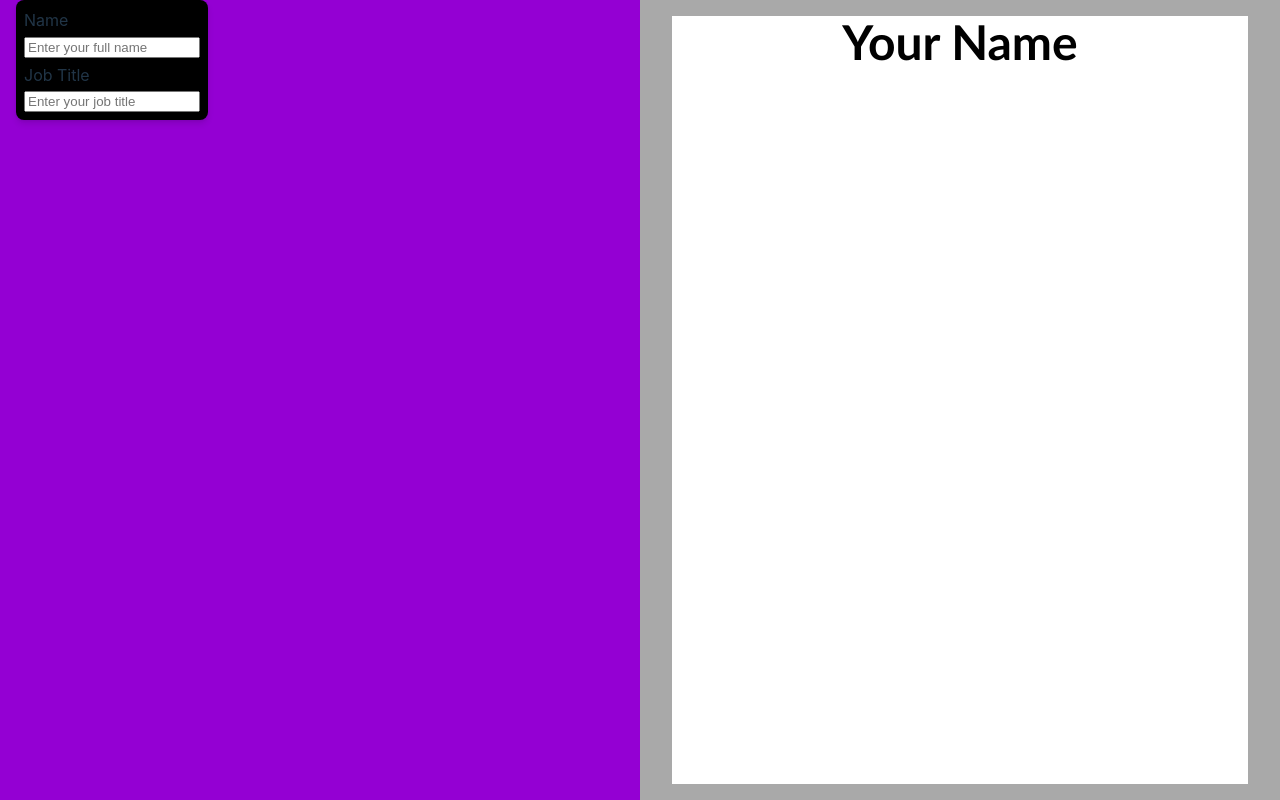
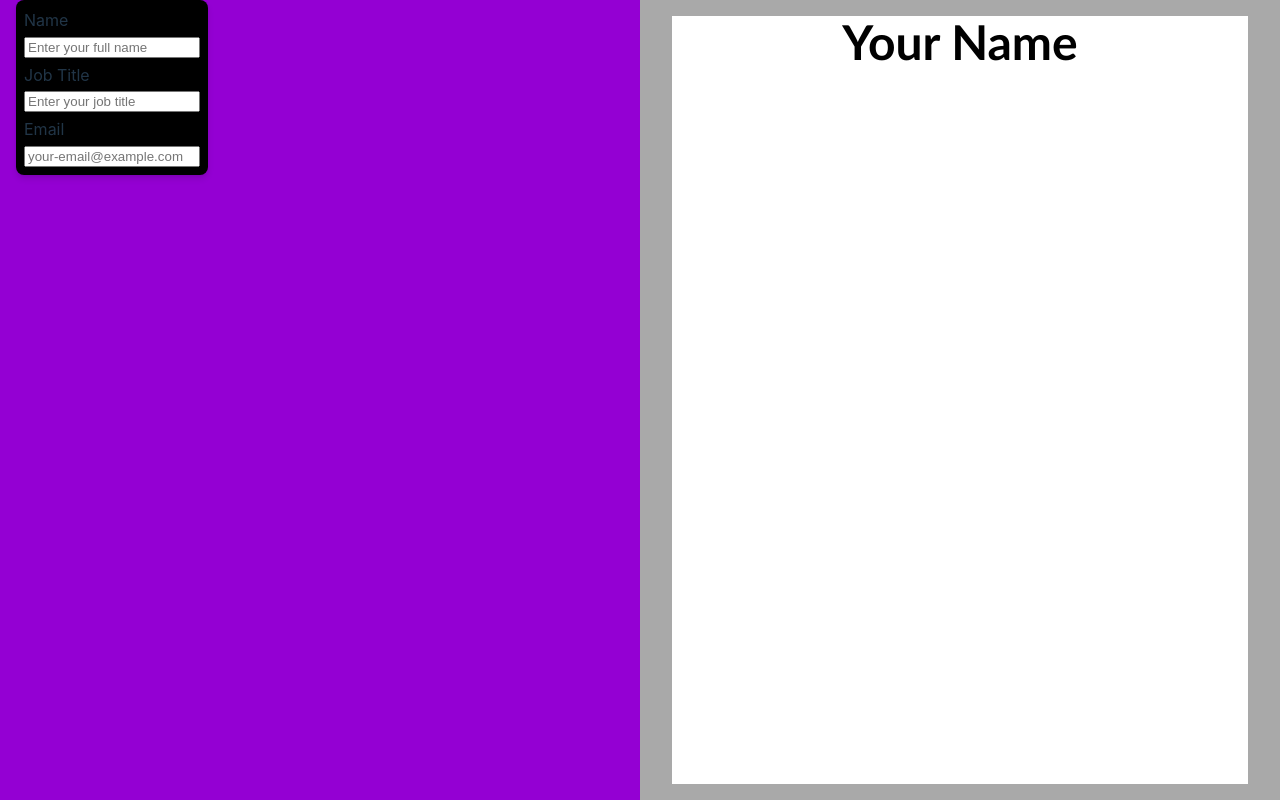
Before and after one commit to gonfuentes112/cvapp, a React (Vite) app: page / in a window 1280 px wide. Built offline with nearby package versions, Linux system fonts and the light colour scheme.

Commit message:
feat: add email

```diff
--- a/src/App.jsx
+++ b/src/App.jsx
@@ -6,19 +6,24 @@ import Cv from "./components/cv";
 function App() {
   const [name, setName] = useState("");
   const [title, setTitle] = useState("");
-  // const [email, setEmail] = useState('')
+  const [email, setEmail] = useState("");
+  const [validEmail, setValidEmail] = useState(true);
   // const [phone, setPhone] = useState('')
 
   function handleEdit(e) {
     const target = e.target;
     if (target.className.includes("nameInput")) setName(target.value);
     if (target.className.includes("titleInput")) setTitle(target.value);
+    if (target.className.includes("emailInput")) {
+      setEmail(target.value);
+      setValidEmail(target.validity.valid);
+    }
   }
 
   return (
     <>
-      <Forms handleEdit={handleEdit}></Forms>
-      <Cv name={name} title={title}></Cv>
+      <Forms handleEdit={handleEdit} validEmail={validEmail}></Forms>
+      <Cv name={name} title={title} email={email} ></Cv>
     </>
   );
 }
--- a/src/components/cv.jsx
+++ b/src/components/cv.jsx
@@ -1,6 +1,7 @@
 import "../styles/cv.css";
+import Email from "./email";
 
-function Cv({ name, title }) {
+function Cv({ name, title, email }) {
   if (!name) {
     name = "Your Name";
   }
@@ -9,6 +10,7 @@ function Cv({ name, title }) {
       <div className="cv-sheet">
         <h1>{name}</h1>
         <h2>{title}</h2>
+        {email && <Email email={email}/>}
       </div>
     </div>
   );
--- /dev/null
+++ b/src/components/email.jsx
@@ -0,0 +1,11 @@
+import '../styles/email.css';
+function Email({email}) {
+    return <div className='emailContainer'>
+    <svg xmlns="http://www.w3.org/2000/svg" viewBox="0 0 24 24">
+        <title>email</title>
+        <path d="M20,8L12,13L4,8V6L12,11L20,6M20,4H4C2.89,4 2,4.89 2,6V18A2,2 0 0,0 4,20H20A2,2 0 0,0 22,18V6C22,4.89 21.1,4 20,4Z" />
+    </svg> {email}
+    </div>
+}
+
+export default Email
--- a/src/components/forms.jsx
+++ b/src/components/forms.jsx
@@ -1,6 +1,6 @@
 import "../styles/forms.css";
 
-function Forms({handleEdit }) {
+function Forms({handleEdit, validEmail }) {
   return (
     <div className="forms-body">
       <form>
@@ -20,6 +20,15 @@ function Forms({handleEdit }) {
           placeholder="Enter your job title"
           onChange={handleEdit}
         />
+      <label htmlFor="emailLabel">Email</label>
+        <input
+          type="email"
+          id="emailLabel"
+          className="emailInput"
+          placeholder="your-email@example.com"
+          onChange={handleEdit}
+        />
+        {!validEmail && <div className="valError">Enter a valid email: your-email@example.com</div>}
       </form>
     </div>
   );
--- a/src/styles/cv.css
+++ b/src/styles/cv.css
@@ -4,6 +4,7 @@
     max-width: 100%;
     display: flex;
     justify-content: center;
+    color: black;
   }
 
 .cv-sheet {
@@ -19,7 +20,6 @@
 .cv-sheet h1 {
   font-family: 'Calibri', sans-serif;
   font-size: 3rem;
-  color: black;
 }
 
 .cv-sheet h2 {
--- /dev/null
+++ b/src/styles/email.css
@@ -0,0 +1,5 @@
+svg {
+    width: 1rem;
+    height: 1rem;
+    vertical-align: middle;
+}
--- a/src/styles/forms.css
+++ b/src/styles/forms.css
@@ -15,3 +15,12 @@
   box-shadow: 0 4px 6px rgba(0, 0, 0, 0.1), 0 1px 3px rgba(0, 0, 0, 0.06);
   gap: 0.3rem;
 }
+
+input[type="email"]:invalid {
+  border: 1px solid red;
+}
+
+.valError {
+  font-size: 0.8rem;
+  color: red;
+}
```
